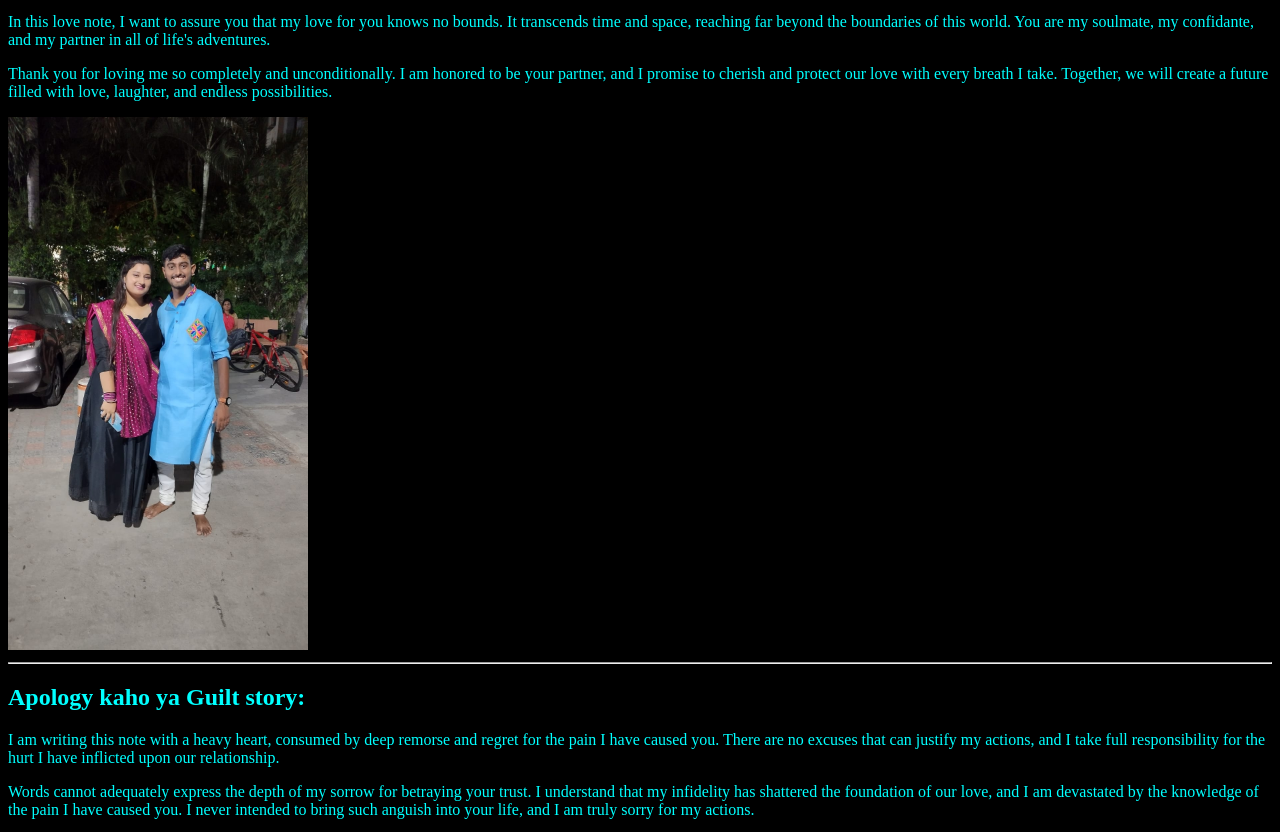
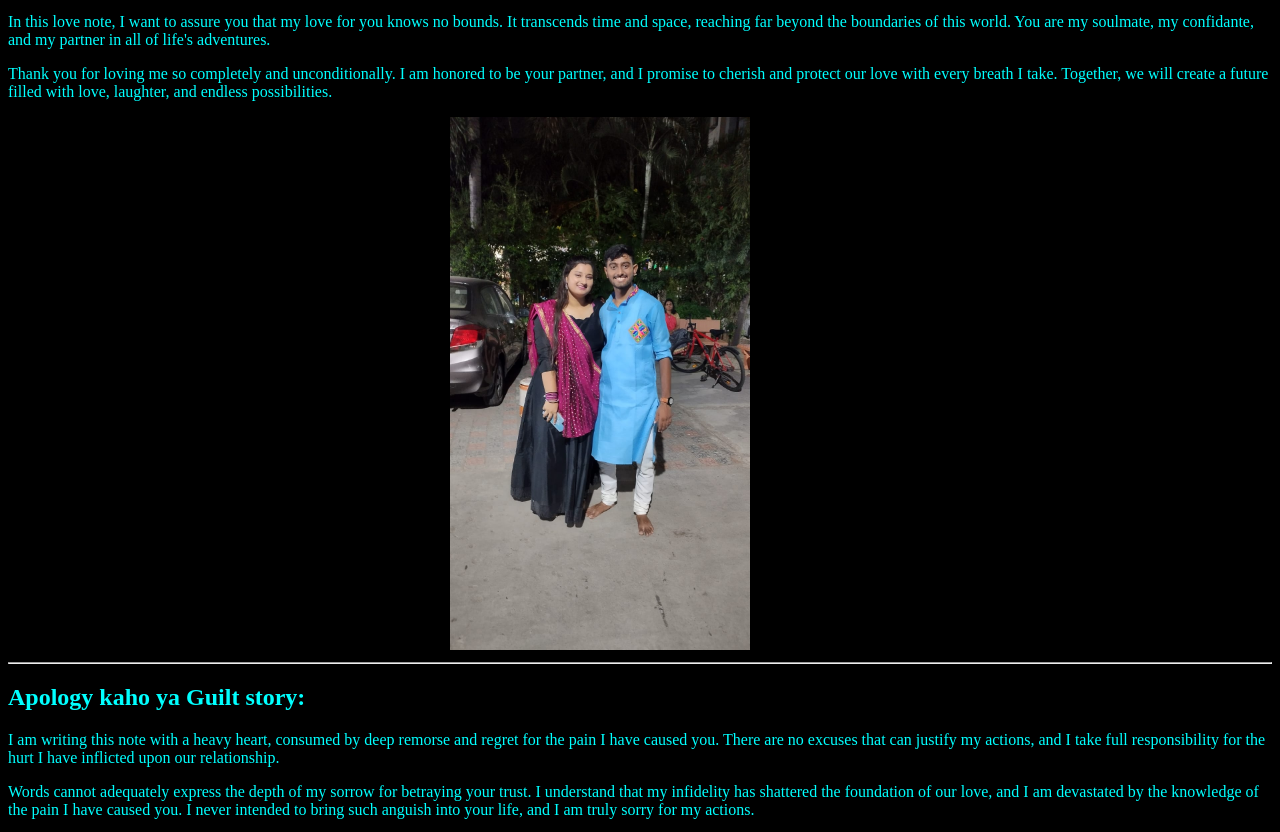
Before and after one commit to madhavmgupta2/Anjali, a plain HTML site: page final.html in a window 1280 px wide. Shown: the part 413-1245 px from the top of the page. Drawn offline with Linux system fonts and the light colour scheme.

Commit message:
Update final.html

```diff
--- a/final.html
+++ b/final.html
@@ -29,7 +29,7 @@
       <p> Thank you for loving me so completely and unconditionally. I am honored to be your partner, and I promise to cherish and protect our love with every breath I take. Together, we will create a future filled with love, laughter, and endless possibilities.</p>
 
     </div>
-    <img src="./photo.jpeg" />
+    <img src="./photo.jpeg" style="margin-left: 35%;"/>
     <hr>
     <h2><b>Apology kaho ya Guilt story:</b></h2>
     <p>I am writing this note with a heavy heart, consumed by deep remorse and regret for the pain I have caused you. There are no excuses that can justify my actions, and I take full responsibility for the hurt I have inflicted upon our relationship.</p>
```
